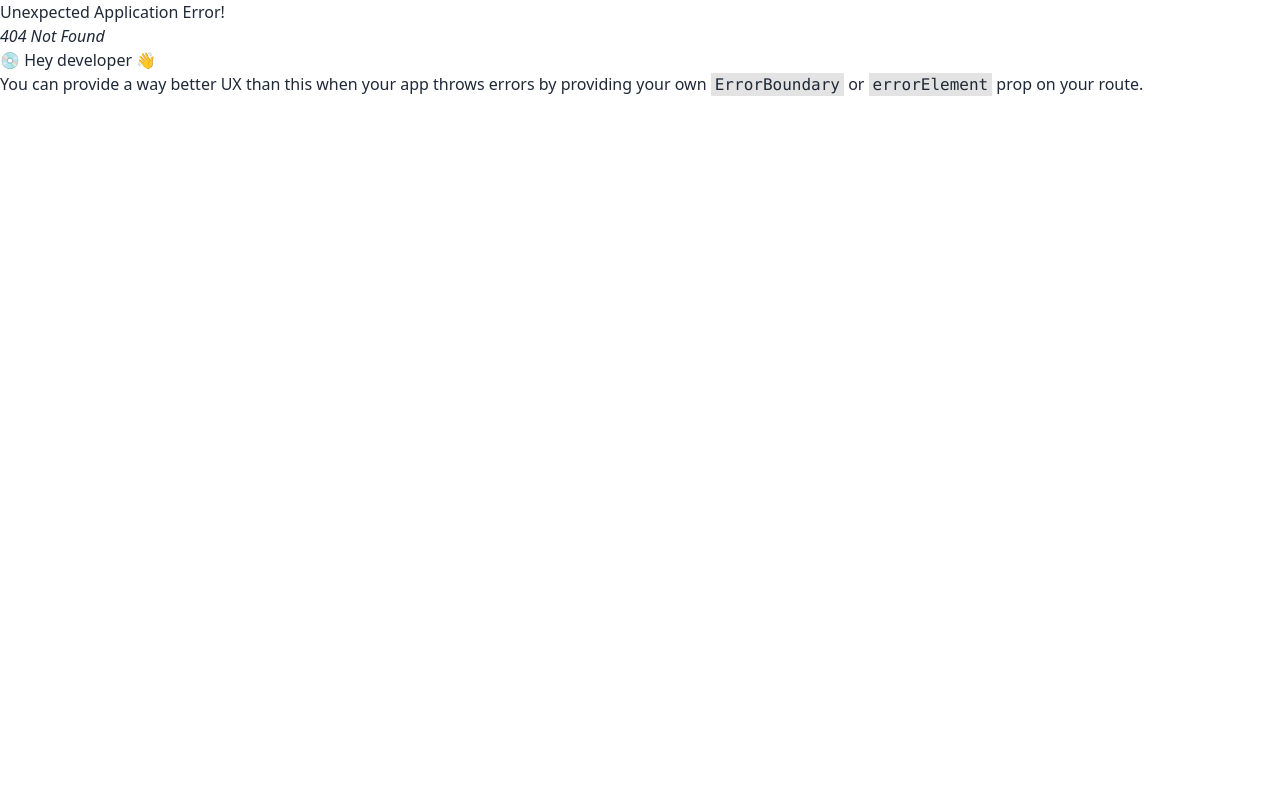
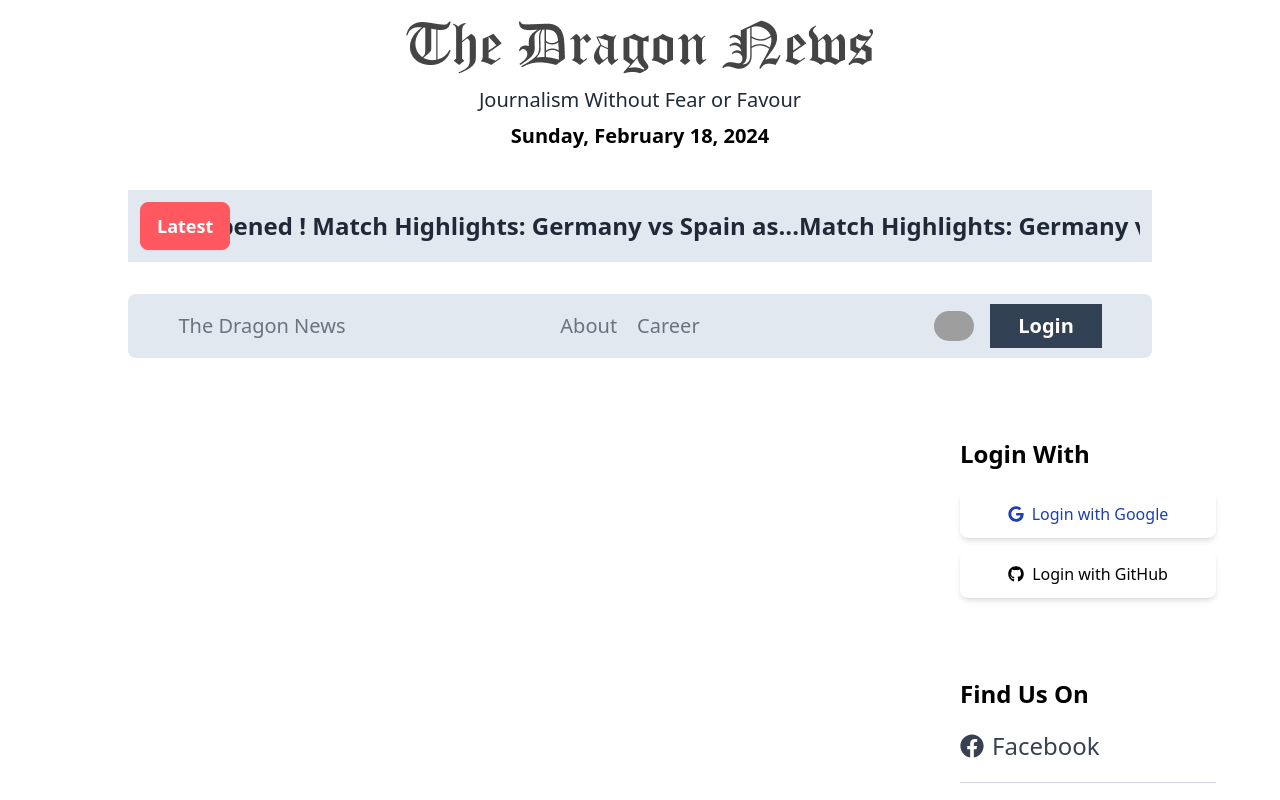
Before and after one commit to hamimWebDev/the-news-dragon-client-74, a React (Vite) app: page /News in a window 1280 px wide. Before the commit this address had no page. Shown: the top 800 px of the page. Built offline with nearby package versions, Linux system fonts and the light colour scheme; grey boxes are pictures that could not be loaded.

Commit message:
News-Layouts-Routes

```diff
--- /dev/null
+++ b/src/layouts/Home/Category.jsx
@@ -0,0 +1,13 @@
+import React from 'react';
+import { useParams } from 'react-router-dom';
+
+const Category = () => {
+    const {id} = useParams();
+    return (
+        <div>
+            This is Category{id}
+        </div>
+    );
+};
+
+export default Category;
--- a/src/layouts/LeftSNav/LeftSNav.jsx
+++ b/src/layouts/LeftSNav/LeftSNav.jsx
@@ -15,11 +15,16 @@ const LeftSNav = () => {
         <h4 className="text-2xl text-gray-700 font-semibold">All Category</h4>
         <div className=" ps-5 mt-5 text-gray-500 text-2xl">
           {categories.map((category) => (
-            <p key={category.id}>
+            <div key={category.id}>
               <div className="mt-8 pt-5 font-semibold">
-               <Link to={`/category/${category.id}`} className="p-4 hover:bg-slate-200 rounded-lg hover:text-black">{category.name}</Link>
+                <Link
+                  to={`/category/${category.id}`}
+                  className="p-4 hover:bg-slate-200 rounded-lg hover:text-black"
+                >
+                  {category.name}
+                </Link>
               </div>
-            </p>
+            </div>
           ))}
         </div>
       </div>
--- /dev/null
+++ b/src/layouts/News/News.jsx
@@ -0,0 +1,11 @@
+import React from 'react';
+
+const News = () => {
+    return (
+        <div>
+            News is Coming Soon
+        </div>
+    );
+};
+
+export default News;
--- /dev/null
+++ b/src/layouts/News/NewsLayout/NewsLayout.jsx
@@ -0,0 +1,31 @@
+import React from 'react';
+
+import { Outlet } from 'react-router-dom';
+
+
+import Header from '../../Header/Header';
+import Footer from '../../Footer/Footer';
+import RightNav from '../../RightNav/RightNav';
+
+const NewsLayout = () => {
+  return (
+    <div>
+      <Header></Header>
+      <div className="grid grid-cols-12">
+
+        <div className="col-span-9">
+          <Outlet></Outlet>
+        </div>
+        <div className="col-span-3">
+          <RightNav></RightNav>
+        </div>
+      </div>
+      <Outlet></Outlet>
+      <div>
+        <Footer></Footer>
+      </div>
+    </div>
+  );
+};
+
+export default NewsLayout;
--- a/src/layouts/Root.jsx
+++ b/src/layouts/Root.jsx
@@ -4,10 +4,6 @@ import { Outlet } from 'react-router-dom';
 import Footer from './Footer/Footer';
 import LeftSNav from './LeftSNav/LeftSNav';
 import RightNav from './RightNav/RightNav';
-
-
-
-
 
 const Root = () => {
     return (
@@ -18,7 +14,7 @@ const Root = () => {
                    <LeftSNav></LeftSNav>
                 </div>
                 <div className='col-span-6'>
-                    Main Content coming here....
+                    <Outlet></Outlet>
                 </div>
                 <div className='col-span-3'>
                     <RightNav></RightNav>
```
Also changed, not shown: src/main.jsx (+17 -0 lines).
